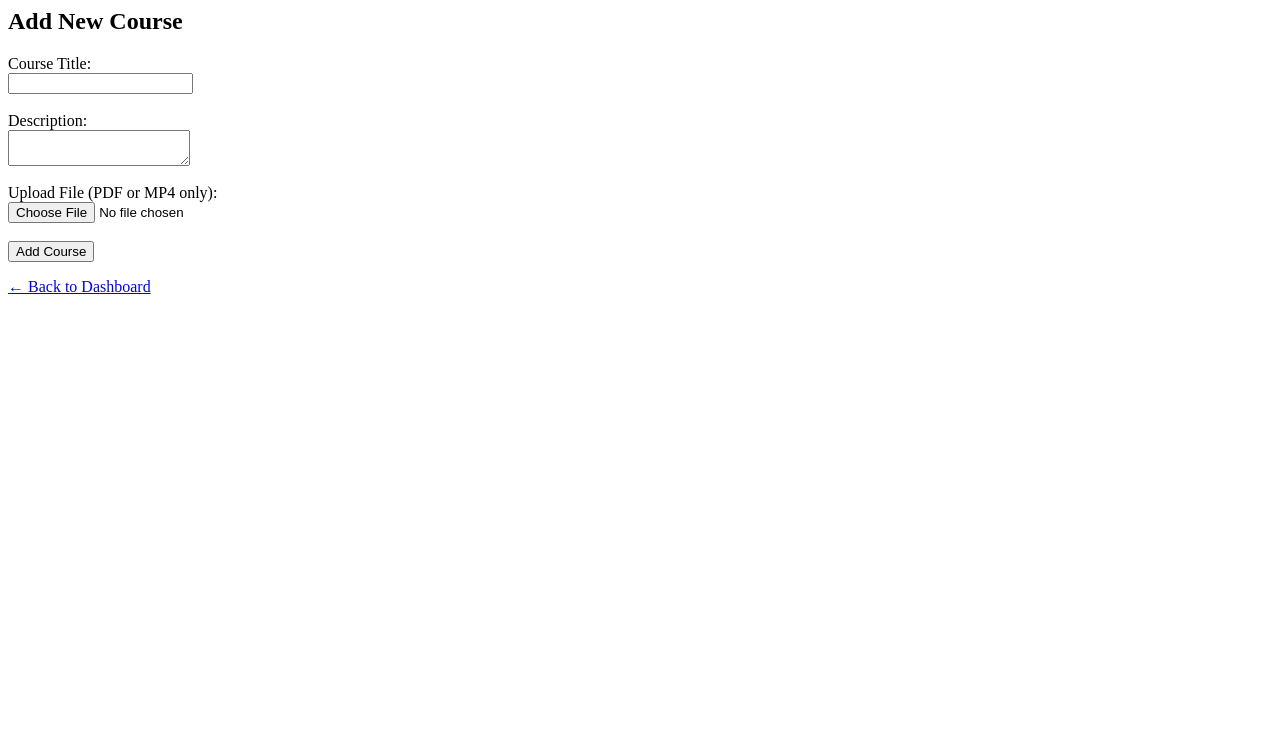
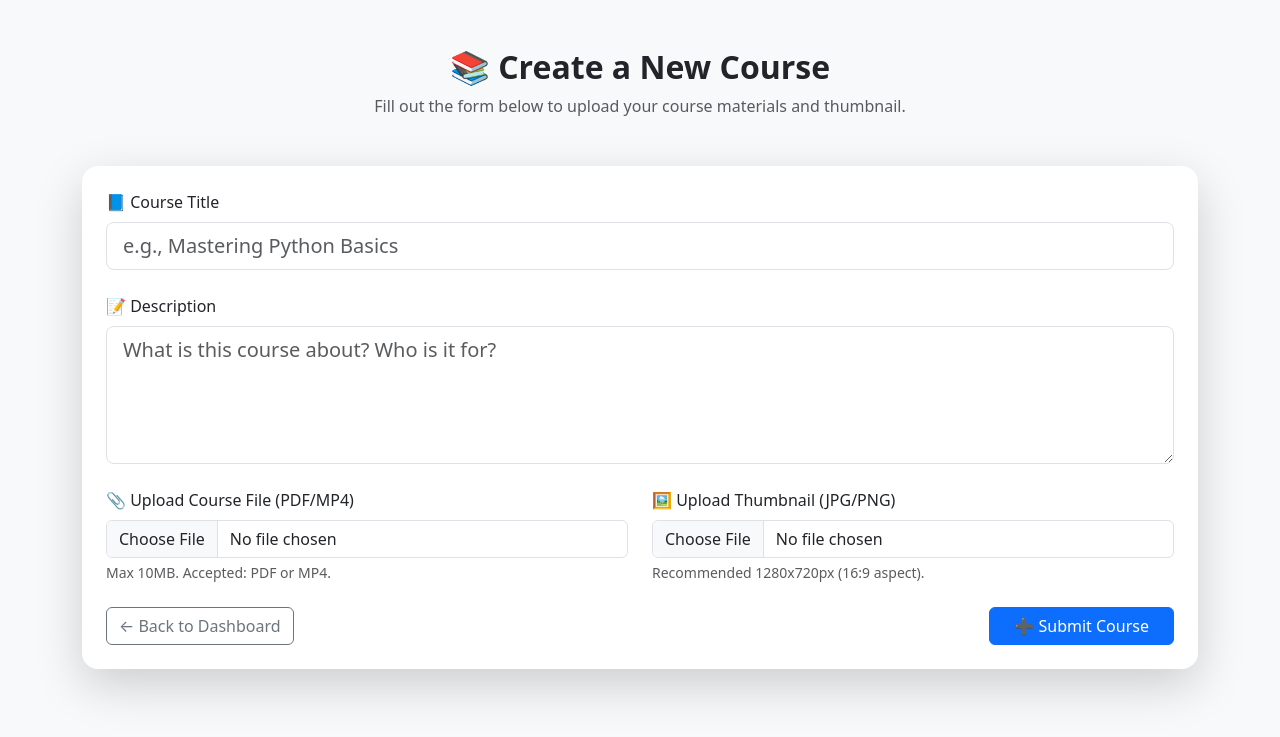
Before and after one commit to siddhesh-wagh/online-learning-platform, a PHP site: page /online-learning-platform/views/add-course.php in a window 1280 px wide. Shown: the top 737 px of the page. Run offline with PHP 8.4, Linux system fonts and the light colour scheme; the visitor is signed in with stand-in values (Sample User, id 1).

Commit message:
courses form adding modified

```diff
--- a/views/add-course.php
+++ b/views/add-course.php
@@ -2,69 +2,126 @@
 include '../includes/auth.php';
 include '../db-config.php';
 
-// Only instructors can access
 if ($_SESSION['role'] !== 'instructor') {
     echo "Access denied.";
     exit;
 }
 
-if ($_SERVER['REQUEST_METHOD'] == 'POST') {
+if ($_SERVER['REQUEST_METHOD'] === 'POST') {
     $title         = trim($_POST['title']);
     $description   = trim($_POST['description']);
     $instructor_id = $_SESSION['user_id'];
-    $file_path     = null;
 
-    // Handle file upload with validation
+    $file_path = null;
+    $thumbnail_path = null;
+
+    // Course File Upload
     if (!empty($_FILES['course_file']['name'])) {
         $allowed_types = ['application/pdf', 'video/mp4'];
-        $max_size = 10 * 1024 * 1024; // 10MB
-
         $file_type = $_FILES['course_file']['type'];
         $file_size = $_FILES['course_file']['size'];
         $file_tmp  = $_FILES['course_file']['tmp_name'];
 
-        $target_dir = "../uploads/";
+        $max_size = 10 * 1024 * 1024;
         $file_name = time() . '_' . basename($_FILES['course_file']['name']);
-        $target_file = $target_dir . $file_name;
+        $target_file = "../uploads/" . $file_name;
 
         if (in_array($file_type, $allowed_types) && $file_size <= $max_size) {
             if (move_uploaded_file($file_tmp, $target_file)) {
                 $file_path = "uploads/" . $file_name;
             } else {
-                echo "❌ Failed to move uploaded file.";
+                echo "<div class='alert alert-danger'>❌ Failed to upload course file.</div>";
                 exit;
             }
         } else {
-            echo "❌ Invalid file type or size (Max 10MB, only PDF or MP4 allowed).";
+            echo "<div class='alert alert-danger'>❌ Invalid file type or size (Max 10MB, only PDF/MP4 allowed).</div>";
             exit;
         }
     }
 
-    // Insert course
-    $stmt = $conn->prepare("INSERT INTO courses (instructor_id, title, description, file_path) VALUES (?, ?, ?, ?)");
-    $stmt->bind_param("isss", $instructor_id, $title, $description, $file_path);
+    // Thumbnail Upload
+    if (!empty($_FILES['thumbnail']['name'])) {
+        $thumb_type = $_FILES['thumbnail']['type'];
+        $thumb_tmp  = $_FILES['thumbnail']['tmp_name'];
+        $allowed_img = ['image/jpeg', 'image/png'];
+
+        $thumb_name = time() . '_' . basename($_FILES['thumbnail']['name']);
+        $thumb_path = "../uploads/thumbnails/" . $thumb_name;
+
+        if (in_array($thumb_type, $allowed_img)) {
+            if (!is_dir("../uploads/thumbnails")) {
+                mkdir("../uploads/thumbnails", 0777, true);
+            }
+            if (move_uploaded_file($thumb_tmp, $thumb_path)) {
+                $thumbnail_path = "uploads/thumbnails/" . $thumb_name;
+            } else {
+                echo "<div class='alert alert-danger'>❌ Failed to upload thumbnail.</div>";
+                exit;
+            }
+        } else {
+            echo "<div class='alert alert-danger'>❌ Invalid thumbnail format (JPG/PNG only).</div>";
+            exit;
+        }
+    }
+
+    // Insert
+    $stmt = $conn->prepare("INSERT INTO courses (instructor_id, title, description, file_path, thumbnail_path) VALUES (?, ?, ?, ?, ?)");
+    $stmt->bind_param("issss", $instructor_id, $title, $description, $file_path, $thumbnail_path);
 
     if ($stmt->execute()) {
-        echo "✅ Course added successfully.";
+        echo "<div class='alert alert-success'>✅ Course added successfully!</div>";
     } else {
-        echo "❌ Error: " . $stmt->error;
+        echo "<div class='alert alert-danger'>❌ Error: " . $stmt->error . "</div>";
     }
 }
 ?>
 
-<h2>Add New Course</h2>
+<!DOCTYPE html>
+<html lang="en">
+<head>
+  <meta charset="UTF-8">
+  <title>Add Course</title>
+  <link href="https://cdn.jsdelivr.net/npm/bootstrap@5.3.2/dist/css/bootstrap.min.css" rel="stylesheet">
+</head>
+<body class="bg-light">
 
-<form method="POST" enctype="multipart/form-data">
-  <label>Course Title:</label><br>
-  <input type="text" name="title" required><br><br>
+<div class="container my-5">
+  <div class="text-center mb-5">
+    <h2 class="fw-bold">📚 Create a New Course</h2>
+    <p class="text-muted">Fill out the form below to upload your course materials and thumbnail.</p>
+  </div>
 
-  <label>Description:</label><br>
-  <textarea name="description" required></textarea><br><br>
+  <form method="POST" enctype="multipart/form-data" class="card p-4 shadow-lg border-0 rounded-4 bg-white">
+    <div class="row g-4">
+      <div class="col-md-12">
+        <label for="title" class="form-label">📘 Course Title</label>
+        <input type="text" id="title" name="title" required class="form-control form-control-lg" placeholder="e.g., Mastering Python Basics">
+      </div>
 
-  <label>Upload File (PDF or MP4 only):</label><br>
-  <input type="file" name="course_file"><br><br>
+      <div class="col-md-12">
+        <label for="description" class="form-label">📝 Description</label>
+        <textarea id="description" name="description" required class="form-control form-control-lg" rows="4" placeholder="What is this course about? Who is it for?"></textarea>
+      </div>
 
-  <button type="submit">Add Course</button>
-</form>
+      <div class="col-md-6">
+        <label for="course_file" class="form-label">📎 Upload Course File (PDF/MP4)</label>
+        <input type="file" id="course_file" name="course_file" class="form-control" accept=".pdf,.mp4">
+        <div class="form-text">Max 10MB. Accepted: PDF or MP4.</div>
+      </div>
 
-<p><a href="dashboard.php">← Back to Dashboard</a></p>
+      <div class="col-md-6">
+        <label for="thumbnail" class="form-label">🖼️ Upload Thumbnail (JPG/PNG)</label>
+        <input type="file" id="thumbnail" name="thumbnail" class="form-control" accept=".jpg,.jpeg,.png">
+        <div class="form-text">Recommended 1280x720px (16:9 aspect).</div>
+      </div>
+    </div>
+
+    <div class="d-flex justify-content-between align-items-center mt-4">
+      <a href="dashboard.php" class="btn btn-outline-secondary">← Back to Dashboard</a>
+      <button type="submit" class="btn btn-primary px-4">➕ Submit Course</button>
+    </div>
+  </form>
+</div>
+
+</body>
+</html>
```
